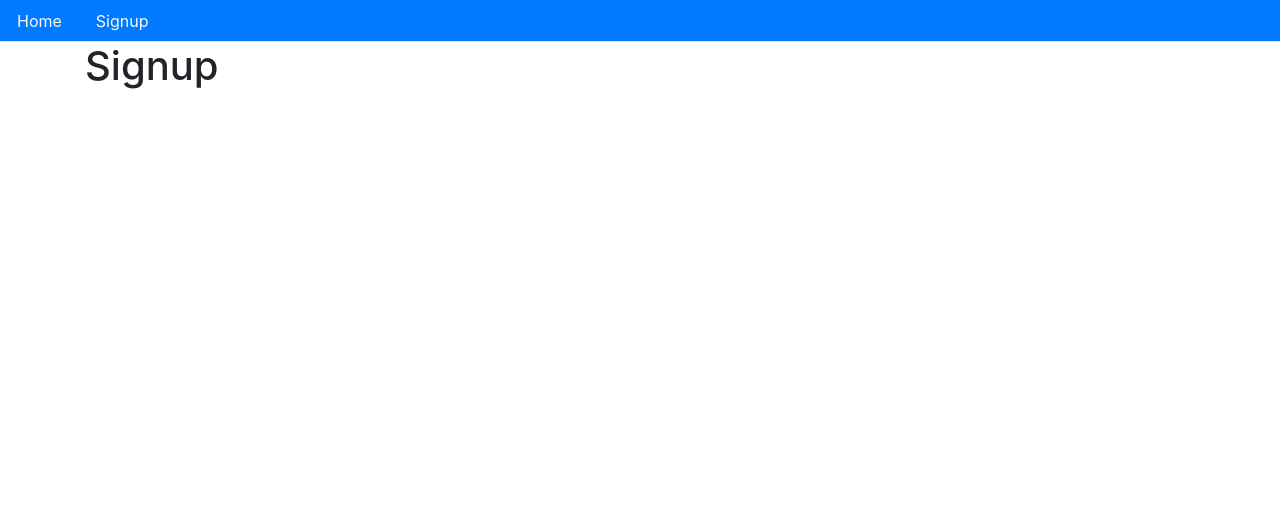
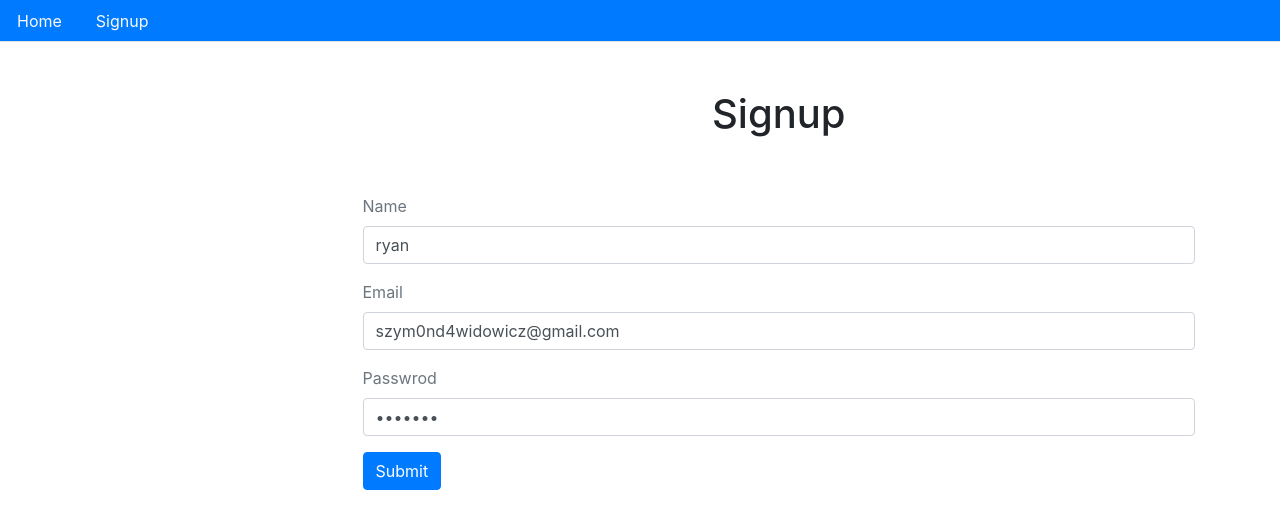
Before and after one commit to mar1n/mern-auth-client, a React (Create React App) app: page /signup in a window 1280 px wide. Shown: the top 528 px of the page. Built offline with nearby package versions, Linux system fonts and the light colour scheme.

Commit message:
signup form

```diff
--- a/src/auth/Signup.js
+++ b/src/auth/Signup.js
@@ -6,10 +6,65 @@
 import "react-toastify/dist/react-toastify.esm";
 
 const Signup = () => {
+  const [values, setValues] = useState({
+    name: "ryan",
+    email: "szym0nd4widowicz@gmail.com",
+    password: "rrrrrrr",
+    buttonText: "Submit",
+  });
+  const handleChange = (name) => (event) => {
+    //
+  };
+
+  const { name, email, password, buttonText } = values;
+  const clickSubmit = (event) => (
+    //
+    <></>
+  );
+  const signupFrom = () => (
+    <form>
+      <div className="form-group">
+        <label className="text-muted">Name</label>
+        <input
+          onChange={handleChange("name")}
+          value={name}
+          type="text"
+          className="form-control"
+        />
+      </div>
+
+      <div className="form-group">
+        <label className="text-muted">Email</label>
+        <input
+          onChange={handleChange("email")}
+          value={email}
+          type="email"
+          className="form-control"
+        />
+      </div>
+
+      <div className="form-group">
+        <label className="text-muted">Passwrod</label>
+        <input
+          onChange={handleChange("password")}
+          value={password}
+          type="password"
+          className="form-control"
+        />
+      </div>
+
+      <button className="btn btn-primary" onClick={clickSubmit}>
+        {buttonText}
+      </button>
+    </form>
+  );
   return (
     <Layout>
-      <ToastContainer />
-      <h1>Signup</h1>
+      <div className="col-d-6 offset-md-3">
+        <ToastContainer />
+        <h1 className="p-5 text-center">Signup</h1>
+        {signupFrom()}
+      </div>
     </Layout>
   );
 };
```
